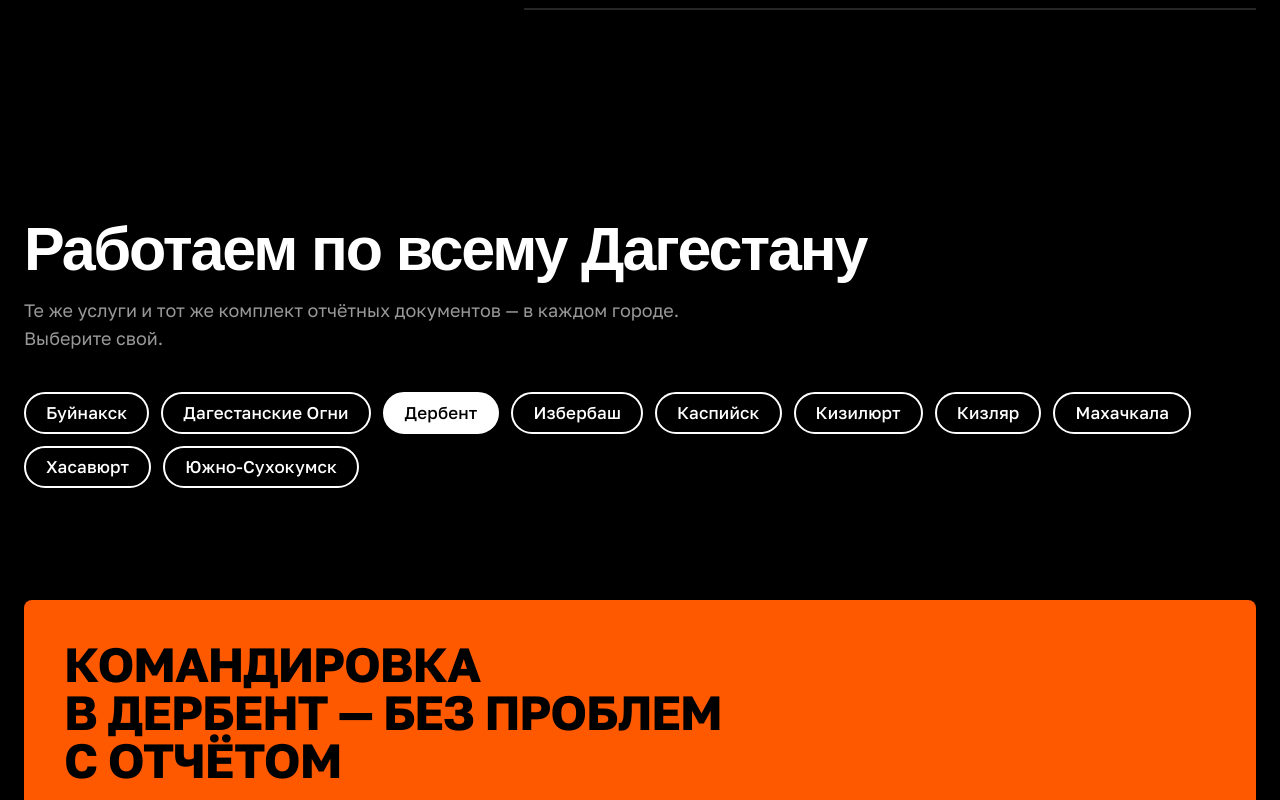
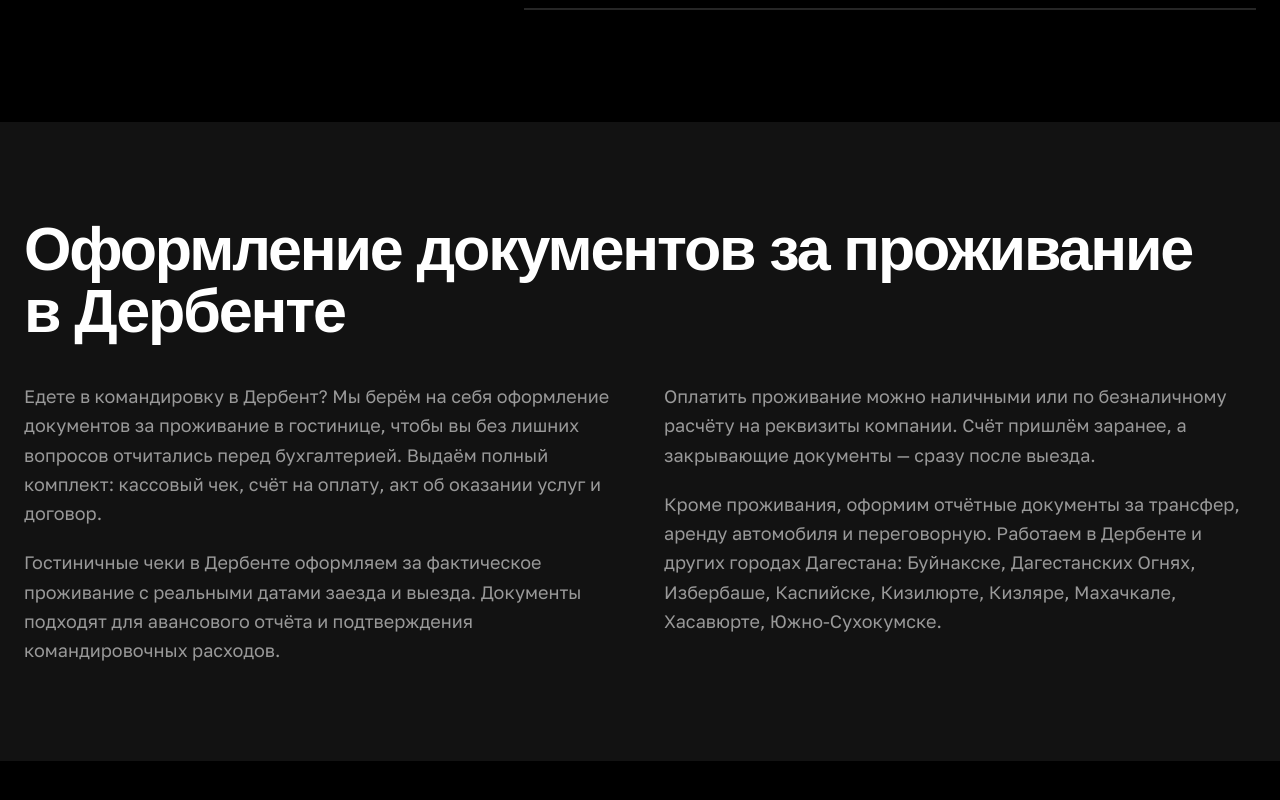
Before and after one commit to 6456609-source/hotel-checks-derbent, a React (Vite) app: page / in a window 1280 px wide. Shown: the part 5480-6280 px from the top of the page. Built offline with nearby package versions, Linux system fonts and the light colour scheme; a web font is replaced by a local one.

Commit message:
[CHORE] Уточнил требования

```diff
--- /dev/null
+++ b/src/components/site/SeoText.tsx
@@ -0,0 +1,37 @@
+import { CITIES, type City } from "./cities";
+
+const SeoText = ({ city }: { city: City }) => {
+  const others = CITIES.filter((c) => c.slug !== city.slug).map((c) => c.in).join(", ");
+  return (
+    <section id="about" className="px-4 md:px-6 py-20 md:py-24 bg-card scroll-mt-4">
+      <h2 className="section-title mb-10 reveal">
+        Оформление документов за&nbsp;проживание в&nbsp;{city.in}
+      </h2>
+      <div className="grid lg:grid-cols-2 gap-8 lg:gap-12 text-lg text-muted-foreground leading-relaxed reveal">
+        <div className="space-y-5">
+          <p>
+            Едете в командировку в {city.to}? Мы берём на себя оформление документов за проживание в гостинице, чтобы
+            вы без лишних вопросов отчитались перед бухгалтерией. Выдаём полный комплект: кассовый чек, счёт на
+            оплату, акт об оказании услуг и договор.
+          </p>
+          <p>
+            Гостиничные чеки в {city.in} оформляем за фактическое проживание с реальными датами заезда и выезда.
+            Документы подходят для авансового отчёта и подтверждения командировочных расходов.
+          </p>
+        </div>
+        <div className="space-y-5">
+          <p>
+            Оплатить проживание можно наличными или по безналичному расчёту на реквизиты компании. Счёт пришлём
+            заранее, а закрывающие документы — сразу после выезда.
+          </p>
+          <p>
+            Кроме проживания, оформим отчётные документы за трансфер, аренду автомобиля и переговорную. Работаем в{" "}
+            {city.in} и других городах Дагестана: {others}.
+          </p>
+        </div>
+      </div>
+    </section>
+  );
+};
+
+export default SeoText;
--- a/src/pages/Index.tsx
+++ b/src/pages/Index.tsx
@@ -8,6 +8,7 @@ import Contacts from "@/components/site/Contacts";
 import Faq from "@/components/site/Faq";
 import Footer from "@/components/site/Footer";
 import CityLinks from "@/components/site/CityLinks";
+import SeoText from "@/components/site/SeoText";
 import BookingDialog from "@/components/site/BookingDialog";
 import FloatingContacts from "@/components/site/FloatingContacts";
 import { DEFAULT_CITY, findCity } from "@/components/site/cities";
@@ -58,6 +59,7 @@ const Index = () => {
       <Reviews />
       <Contacts city={city} />
       <Faq />
+      <SeoText city={city} />
       <CityLinks city={city} />
       <Footer onBook={openBook} city={city} />
       <BookingDialog open={bookOpen} onOpenChange={setBookOpen} />
```
